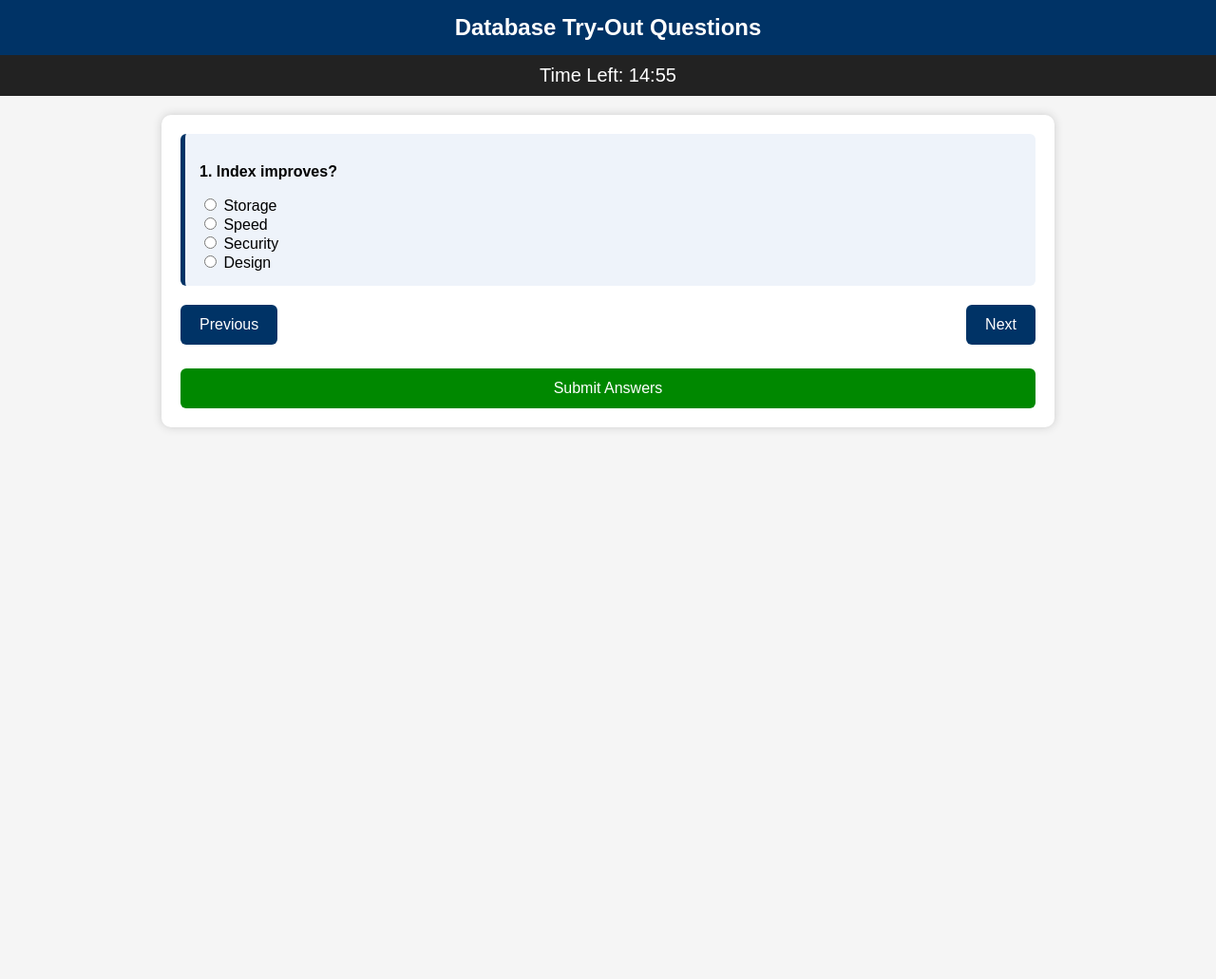
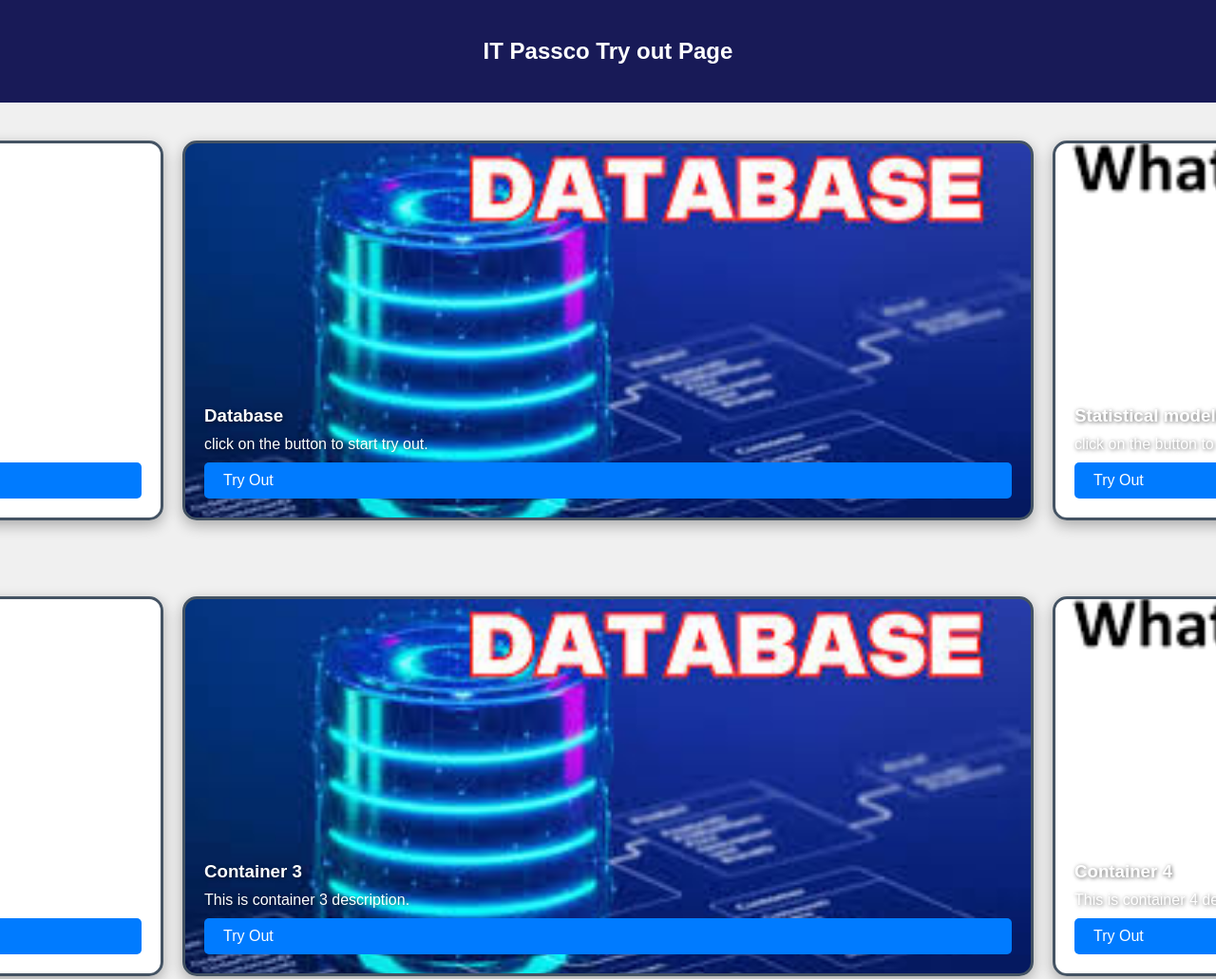
Before and after one commit to elijahIQ/IT-Q-A-page, a plain HTML site: page index.html in a window 1280 px wide. Shown: the top 1031 px of the page at 95% size. Before the commit the page ends 800 px from the top, so only its background shows below. Drawn offline with Linux system fonts and the light colour scheme.

Commit message:
Update index.html

```diff
--- a/index.html
+++ b/index.html
@@ -3,261 +3,154 @@
 <head>
 <meta charset="UTF-8">
 <meta name="viewport" content="width=device-width, initial-scale=1.0">
-<title>Database Try-Out Questions</title>
-
+<title>IT Passco</title>
 <style>
   body {
+    margin: 0;
     font-family: Arial, sans-serif;
-        background: #f5f5f5;
-        margin: 0;
+    background: #f0f0f0;
   }
+
   header {
-        background: #003366;
-        padding: 15px;
+    background: #181a57;
     color: white;
     text-align: center;
-        font-size: 24px;
-        font-weight: bold;
+    padding: 20px;
   }
-    #timer {
-        background: #222;
-        color: #fff;
+
+  .carousel-wrapper {
+    display: flex;
+    overflow-x: auto;
+    scroll-snap-type: x mandatory;
+    padding: 40px 0;
+    justify-content: center;
+  }
+
+  .container {
+    flex: 0 0 70%;
+    margin: 0 10px;
+    scroll-snap-align: center;
+    border: 3px solid #445363;
+    border-radius: 15px;
+    height: 400px;
+    position: relative;
+    background-size: cover;
+    background-position: center;
+    display: flex;
+    flex-direction: column;
+    justify-content: flex-end;
+    color: white;
+    padding: 20px;
+    box-sizing: border-box;
+    box-shadow: 0 5px 15px rgba(0,0,0,0.3);
+
+  }
+
+  .container h3 {
+    margin: 0 0 10px;
+    text-shadow: 1px 1px 4px rgba(0,0,0,0.6);
+  }
+
+  .container p {
+    margin: 0 0 10px;
+    text-shadow: 1px 1px 4px rgba(0,0,0,0.6);
+  }
+
+  .container a.button {
+    display: inline-block;
+    padding: 10px 20px;
+    background: #007bff;
+    color: white;
+    text-decoration: none;
+    border-radius: 5px;
+  }
+
+  footer {
+    background: #181a57;
+    color: white;
+    padding: 20px;
     text-align: center;
-        padding: 10px;
-        font-size: 20px;
   }
-    .container {
-        width: 95%;
-        max-width: 900px;
-        margin: 20px auto;
-        background: white;
-        padding: 20px;
-        border-radius: 10px;
-        box-shadow: 0 0 10px #ccc;
+
+  /* Hide scrollbar */
+  .carousel-wrapper::-webkit-scrollbar {
+    display: none;
   }
-    .question-box {
-        padding: 15px;
-        background: #eef3fa;
-        border-left: 5px solid #003366;
-        border-radius: 6px;
-        margin-bottom: 20px;
+  .carousel-wrapper {
+    -ms-overflow-style: none;
+    scrollbar-width: none;
   }
-    .nav-buttons {
-        display: flex;
-        justify-content: space-between;
-        margin-top: 20px;
-    }
-    button {
-        padding: 12px 20px;
-        background: #003366;
-        color: white;
-        border: none;
-        font-size: 16px;
-        border-radius: 6px;
-        cursor: pointer;
-    }
-    button:hover {
-        background: #0055aa;
-    }
-    #submitBtn {
-        width: 100%;
-        margin-top: 25px;
-        background: #008800;
-    }
-    #result {
-        display: none;
-        padding: 20px;
-        background: #d8ffd8;
-        border-left: 5px solid #009933;
-        border-radius: 8px;
-        margin-top: 20px;
-        font-size: 20px;
-    }
-    .correct-answer {
-        color: green;
-        font-weight: bold;
-    }
-    .incorrect-answer {
-        color: red;
-        font-weight: bold;
-    }
+
 </style>
 </head>
-
 <body>
 
-<header>Database Try-Out Questions</header>
-<div id="timer">Time Left: <span id="time">15:00</span></div>
+<header>
+  <h2>IT Passco Try out Page</h2>
+</header>
 
-<div class="container">
-
-    <div id="questionContainer"></div>
-
-    <div class="nav-buttons">
-        <button onclick="prevQuestion()">Previous</button>
-        <button onclick="nextQuestion()">Next</button>
+<div class="carousel-wrapper">
+  <div class="container" style="background-image: url('/computer\ Architecture.png'); ">
+    <h3>Computer Architecture</h3>
+    <p>click on the button to start try out.</p>
+    <a href="/computerA.html" class="button" target="_parent">Try Out</a>
+  </div>
+  <div class="container" style="background-image: url('/cpp\ programming.png'); background-size: cover;">
+    <h3>Programming</h3>
+    <p>click on the button to start try out.</p>
+    <a href="/programming.html" class="button" target="_parent">Try Out</a>
+  </div>
+  <div class="container" style="background-image: url('/database.jpeg'); background-size: cover;">
+    <h3>Database</h3>
+    <p>click on the button to start try out.</p>
+    <a href="/database.html" class="button" target="_parent">Try Out</a>
+  </div>
+  <div class="container" style="background-image: url('/statistical\ modeling.png'); background-size: cover;">
+    <h3>Statistical modeling</h3>
+    <p>click on the button to start try out.</p>
+    <a href="maths.html" class="button" target="_parent">Try Out</a>
+  </div>
+  <div class="container" style="background-image: url('/Web\ tech.jpeg'); background-size: cover;">
+    <h3>Web Technology</h3>
+    <p>click on the button to start try out.</p>
+    <a href="/webtech.html" class="button"  target="_parent">Try Out</a>
+  </div>
 </div>
 
-    <button id="submitBtn" onclick="submitQuiz()">Submit Answers</button>
-
-    <div id="result"></div>
-
+<div class="carousel-wrapper">
+  <div class="container" style="background-image: url('/computer\ Architecture.png'); background-size: cover;">
+    <h3>Container 1</h3>
+    <p>This is container 1 description.</p>
+    <a href="https://example.com" class="button">Try Out</a>
+  </div>
+  <div class="container" style="background-image: url('/cpp\ programming.png'); background-size: cover;">
+    <h3>Container 2</h3>
+    <p>This is container 2 description.</p>
+    <a href="https://example.com" class="button">Try Out</a>
+  </div>
+  <div class="container" style="background-image: url('/database.jpeg'); background-size: cover;">
+    <h3>Container 3</h3>
+    <p>This is container 3 description.</p>
+    <a href="https://example.com" class="button">Try Out</a>
+  </div>
+  <div class="container" style="background-image: url('/statistical\ modeling.png'); background-size: cover;">
+    <h3>Container 4</h3>
+    <p>This is container 4 description.</p>
+    <a href="https://example.com" class="button">Try Out</a>
+  </div>
+  <div class="container" style="background-image: url('/Web\ tech.jpeg'); background-size: cover;">
+    <h3>Container 5</h3>
+    <p>This is container 5 description.</p>
+    <a href="https://example.com" class="button">Try Out</a>
+  </div>
 </div>
 
-<script>
-/* ───────────────────────────────────────────
-     50 DATABASE + IT QUESTIONS
-──────────────────────────────────────────── */
-let questions = [
-    {q:"What does SQL stand for?",o:["Strong Question Language","Structured Query Language","Statement Query Logic","Sequence Query Level"],a:1},
-    {q:"What is a database?",o:["A collection of related data","A type of software","Computer hardware","A programming language"],a:0},
-    {q:"Which command retrieves data?",o:["DELETE","UPDATE","SELECT","INSERT"],a:2},
-    {q:"A table row is also called?",o:["Field","Record","Attribute","Entity"],a:1},
-    {q:"A table column is called?",o:["Field","Tuple","Relation","Module"],a:0},
-    {q:"DBMS stands for?",o:["Database Managing Software","Data Base Management System","Data Backup Main Storage","Digital Base Model System"],a:1},
-    {q:"Primary key must be?",o:["Duplicate","Null","Unique","Text only"],a:2},
-    {q:"Which is a type of database model?",o:["Hierarchical","Vertical","Spiral","Layer"],a:0},
-    {q:"Which is NOT a DBMS?",o:["MySQL","Oracle","MongoDB","HTML"],a:3},
-    {q:"What is data redundancy?",o:["Storing data twice","Storing data once","Deleting data","Encrypting data"],a:0},
-
-    // 40 MORE QUESTIONS ↓↓↓
-    {q:"Which SQL keyword sorts data?",o:["ORDER BY","GROUP BY","SORT","RANK"],a:0},
-    {q:"Which SQL clause filters rows?",o:["SELECT","WHERE","FROM","ORDER"],a:1},
-    {q:"Which SQL function counts rows?",o:["TOTAL()","SUM()","COUNT()","ADD()"],a:2},
-    {q:"Which is a NoSQL database?",o:["MongoDB","MySQL","MariaDB","PostgreSQL"],a:0},
-    {q:"ER stands for?",o:["Entity Relationship","Entry Record","Event Response","Error Report"],a:0},
-    {q:"Which is NOT a data type?",o:["INT","VARCHAR","DATE","PAGE"],a:3},
-    {q:"Which symbol represents a cardinality?",o:["*","∞","1","→"],a:2},
-    {q:"Which normal form removes partial dependency?",o:["1NF","2NF","3NF","BCNF"],a:1},
-    {q:"SQL INSERT adds?",o:["Columns","Rows","Tables","Users"],a:1},
-    {q:"SQL DELETE removes?",o:["Table","Row","Database","Column"],a:1},
-    {q:"Which is OLAP used for?",o:["Transactions","Analysis","Backup","Formatting"],a:1},
-    {q:"Which is OLTP used for?",o:["Analytics","Batch processing","Real-time transactions","Backup"],a:2},
-    {q:"What is a schema?",o:["Data layout","Table row","Query","Program"],a:0},
-    {q:"A foreign key links?",o:["Tables","Columns","Files","Programs"],a:0},
-    {q:"What ensures data accuracy?",o:["Integrity","Backup","Formatting","Replication"],a:0},
-    {q:"Which SQL joins all rows?",o:["INNER JOIN","LEFT JOIN","RIGHT JOIN","FULL JOIN"],a:3},
-    {q:"What does NULL mean?",o:["Empty string","Zero","Unknown/missing","False"],a:2},
-    {q:"Which is a constraint?",o:["SELECT","DEFAULT","UPDATE","USE"],a:1},
-    {q:"Which keyword removes duplicates?",o:["UNIQUE","ONLY","DISTINCT","CLEAN"],a:2},
-    {q:"Which backup copies entire DB?",o:["Full","Partial","Differential","Incremental"],a:0},
-    {q:"Which is a cloud database?",o:["Azure SQL","Oracle","PostgreSQL","SQLite"],a:0},
-    {q:"MySQL is a ___ database.",o:["Graph","Relational","Hierarchical","Document"],a:1},
-    {q:"MongoDB stores data as?",o:["Tables","Rows","JSON-like documents","HTML"],a:2},
-    {q:"Which SQL keyword groups rows?",o:["GROUP BY","ORDER","MERGE","SET"],a:0},
-    {q:"Which function returns max value?",o:["HIGHEST()","MAX()","TOP()","LARGEST()"],a:1},
-    {q:"ACID ensures?",o:["Backup","Transactions reliability","Data display","Indexing"],a:1},
-    {q:"Index improves?",o:["Storage","Speed","Security","Design"],a:1},
-    {q:"Which prevents unauthorized access?",o:["Integrity","Security","Indexing","JOIN"],a:1},
-    {q:"Which stores metadata?",o:["Data dictionary","Index","Table","Backup"],a:0},
-    {q:"Stored procedures are?",o:["Queries","Programs in DB","Tables","Rows"],a:1},
-    {q:"Trigger executes when?",o:["User logs in","Event occurs","Machine boots","Query fails"],a:1},
-    {q:"SQL UPDATE modifies?",o:["Database","Rows","Tables","Columns only"],a:1},
-    {q:"Which is a relationship type?",o:["1:1","1:2","1:4","2:3"],a:0},
-    {q:"MySQL uses?",o:["Python","SQL","Ruby","Bash"],a:1},
-    {q:"Which stores large text?",o:["INT","FLOAT","TEXT","NUMBER"],a:2},
-    {q:"Which means structured data?",o:["Tables","Images","Videos","Audio"],a:0},
-    {q:"Which means unstructured data?",o:["Excel","Tables","Text & Images","SQL"],a:2},
-    {q:"Which command creates table?",o:["MAKE TABLE","NEW TABLE","CREATE TABLE","BUILD TABLE"],a:2},
-    {q:"Which SQL operator matches pattern?",o:["LIKE","MATCH","SEARCH","COMPARE"],a:0},
-    {q:"DB transaction begins with?",o:["RUN","BEGIN","START","ENTER"],a:1},
-    {q:"Rollback means?",o:["Save","Undo","Store","Complete"],a:1},
-    {q:"Commit means?",o:["Undo","Lock","Save permanently","Pause"],a:2}
-];
-
-/* ─────────────────────────
-    RANDOMIZE QUESTIONS
-─────────────────────────── */
-questions = questions.sort(() => Math.random() - 0.5);
-
-let currentIndex = 0;
-
-/* ─────────────────────────
-    DISPLAY QUESTION
-─────────────────────────── */
-function showQuestion() {
-    let q = questions[currentIndex];
-    let container = document.getElementById("questionContainer");
-
-    container.innerHTML = `
-        <div class="question-box">
-            <p><b>${currentIndex + 1}. ${q.q}</b></p>
-            ${q.o.map((opt, i) =>
-                `<label><input type="radio" name="q${currentIndex}" value="${i}"> ${opt}</label><br>`
-            ).join("")}
-        </div>
-    `;
-}
-showQuestion();
-
-/* ─────────────────────────
-    NEXT / PREVIOUS BUTTONS
-─────────────────────────── */
-function nextQuestion() {
-    if (currentIndex < questions.length - 1) {
-        currentIndex++;
-        showQuestion();
-    }
-}
-function prevQuestion() {
-    if (currentIndex > 0) {
-        currentIndex--;
-        showQuestion();
-    }
-}
-
-/* ─────────────────────────
-    SUBMIT + SHOW CORRECT ANSWERS
-─────────────────────────── */
-function submitQuiz() {
-    let score = 0;
-    let details = "";
-
-    questions.forEach((q, index) => {
-        let selected = document.querySelector(`input[name="q${index}"]:checked`);
-        let userAnswer = selected ? parseInt(selected.value) : -1;
-
-        if (userAnswer === q.a) score++;
-
-        details += `
-            <p>
-                <b>${index + 1}. ${q.q}</b><br>
-                <span class="${userAnswer === q.a ? 'correct-answer' : 'incorrect-answer'}">
-                    Your answer: ${userAnswer === -1 ? "No answer" : q.o[userAnswer]}
-                </span><br>
-                <span class="correct-answer">Correct answer: ${q.o[q.a]}</span>
-            </p><hr>
-        `;
-    });
-
-    document.getElementById("result").style.display = "block";
-    document.getElementById("result").innerHTML =
-        `<h2>Your Score: ${score} / ${questions.length}</h2><br>${details}`;
-}
-
-/* ─────────────────────────
-           TIMER
-─────────────────────────── */
-let timeLeft = 15 * 60; // 15 minutes
-
-function countdown() {
-    let minutes = Math.floor(timeLeft / 60);
-    let seconds = timeLeft % 60;
-
-    document.getElementById("time").innerHTML =
-        `${minutes}:${seconds < 10 ? "0" + seconds : seconds}`;
-
-    if (timeLeft <= 0) {
-        submitQuiz();
-        document.getElementById("timer").style.background = "red";
-        return;
-    }
-
-    timeLeft--;
-    setTimeout(countdown, 1000);
-}
-countdown();
-</script>
+<footer>
+  <p>About: This website shows IT Passco you don't love to try out.</p>
+  <p>By Elijah IQ</p>
+  <p><a href="https://wa.me/0204790079" style="color: #00ff00;">Chat on WhatsApp</a></p>
+  <p>@copy right</p>
+</footer>
 
 </body>
 </html>
```
Lines whose indentation alone changed are shown as unchanged.
